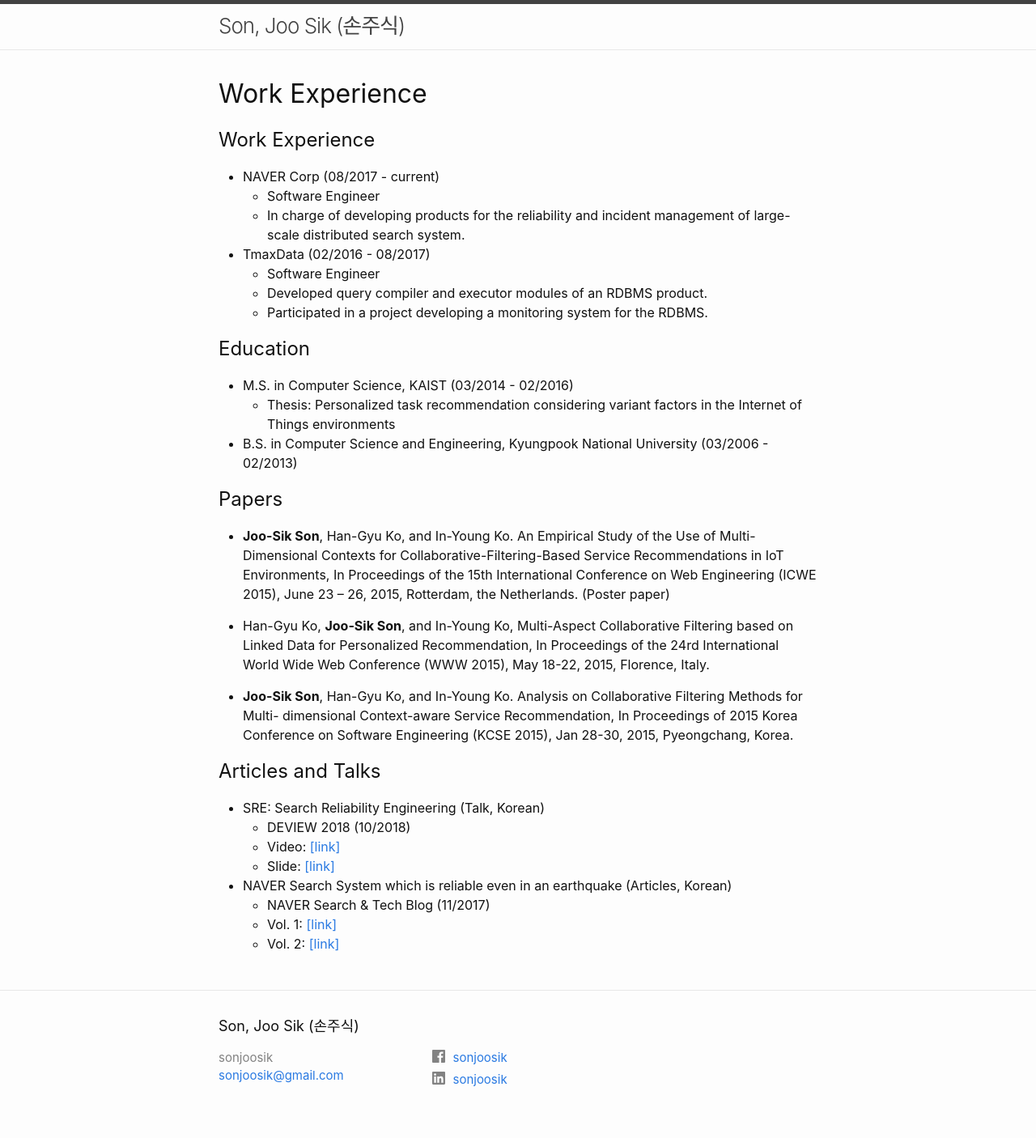
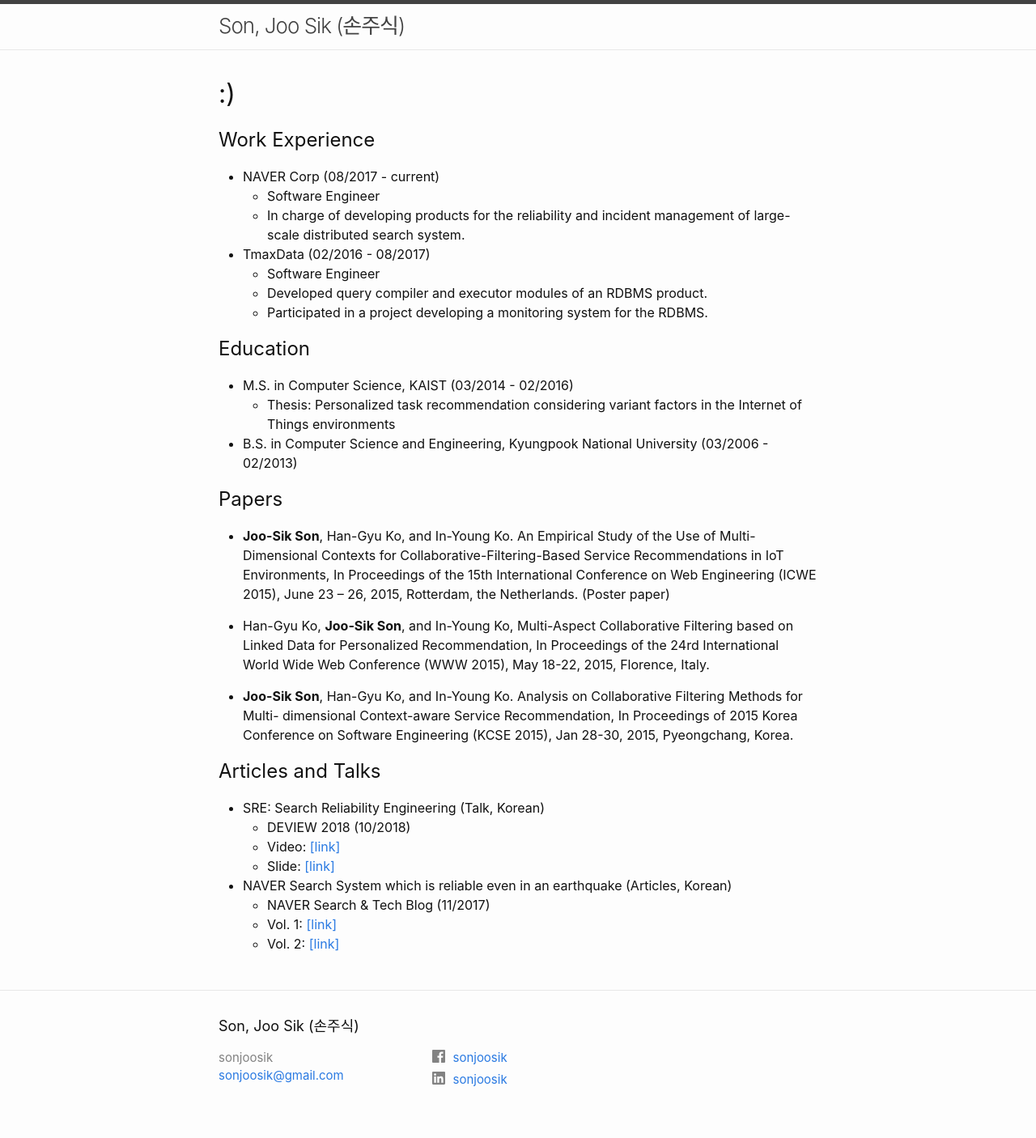
Before and after one commit to sonjoosik/sonjoosik.com, a Jekyll site: the page built from index.md, in a window 1280 px wide. Shown: the whole page at 81% size. Built offline with Jekyll 4.4.1, drawn with Linux system fonts in a browser that asks for light colours; our own code applies the rules of GitHub Pages for plain Markdown files.

```diff
--- a/index.md
+++ b/index.md
@@ -6,7 +6,7 @@
 # See: https://jekyllrb.com/docs/themes/#overriding-theme-defaults
 #
 layout: home
-title:
+title: :)
 ---
 
 ## Work Experience
```
